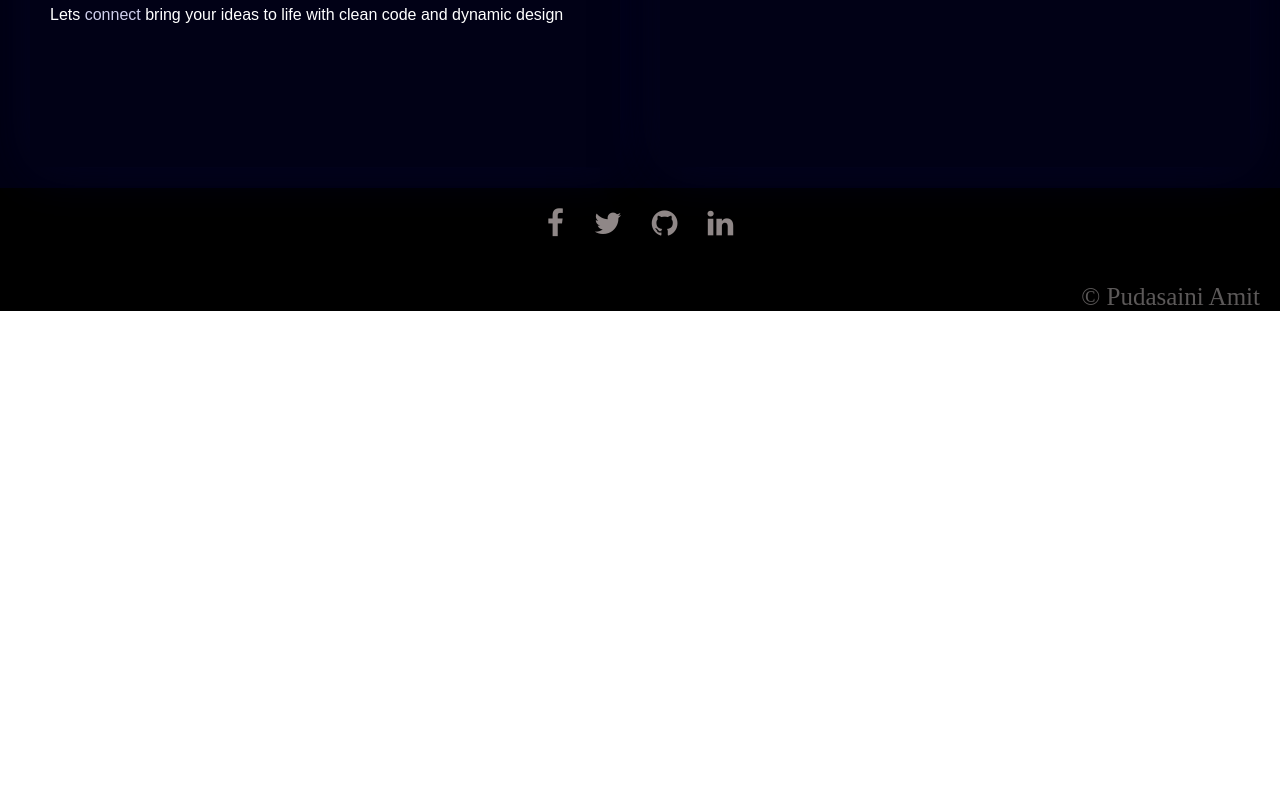
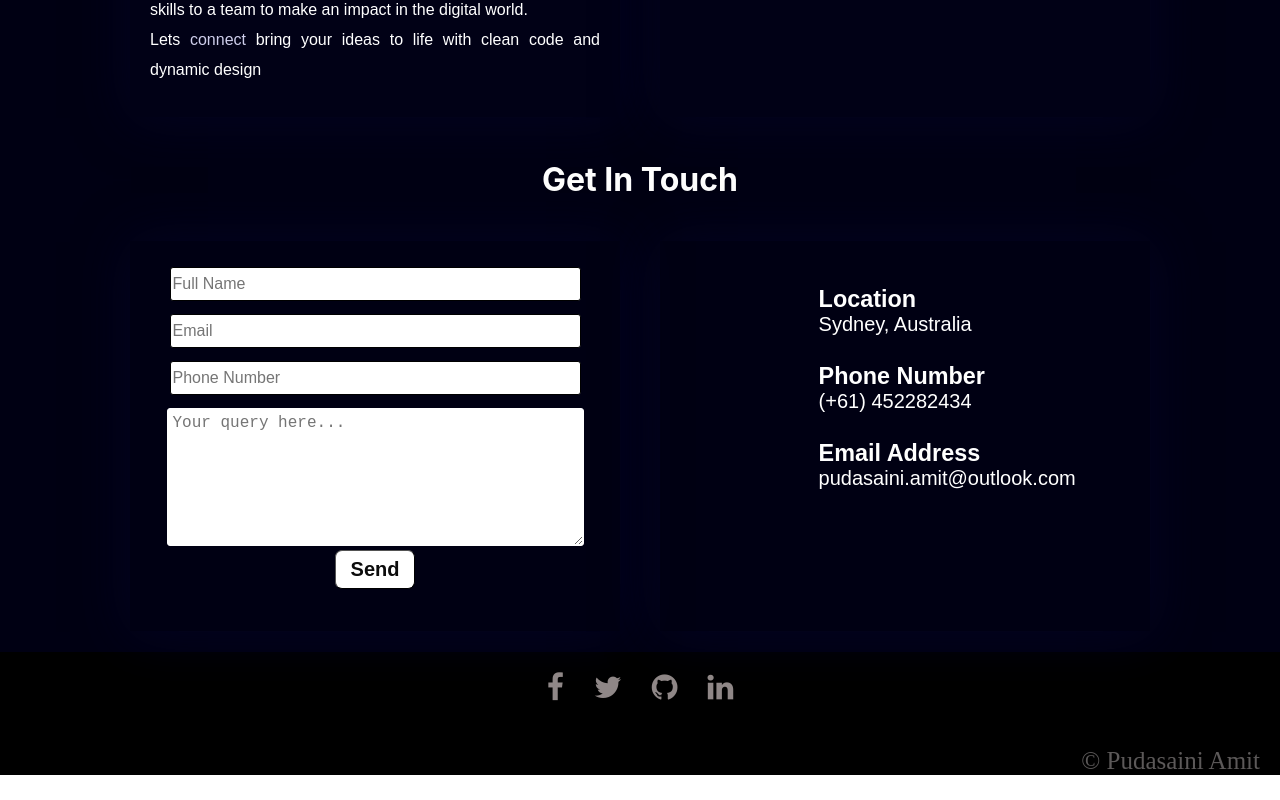
Before and after one commit to Pudasaini-Amit/pudasaini-amit.github.io, a React (Create React App) app: page / in a window 1280 px wide. Shown: the part 1538-2338 px from the top of the page. Before the commit the page ends 1874 px from the top, so only its background shows below. Built offline with nearby package versions, Linux system fonts and the light colour scheme.

Commit message:
Contact section completed

```diff
--- a/src/App.js
+++ b/src/App.js
@@ -4,7 +4,7 @@ import Navbar from './components/navbar/Navbar';
 import Footer from './components/footer/Footer';
 import Home from './pages/home/Home';
 import About from './pages/about/About';
-
+import Contact from './pages/contact/Contact';
 
 
 function App() {
@@ -14,6 +14,7 @@ function App() {
     <Navbar/>
     <Home/>
     <About/>
+    <Contact/>
     <Footer/>
     </>
   );
--- a/src/pages/about/About.css
+++ b/src/pages/about/About.css
@@ -24,8 +24,8 @@ h1{
 }
 #about .left,
 #about .right{
-   width: 550px;
-   height: 400px;
+   width: 450px;
+   height: 350px;
    padding: 20px;
    color: white;
    background-color: #010116;
@@ -46,10 +46,11 @@ h1{
       margin-right: -10px;
    }
 }
-@media screen and (max-width:412px){
+@media screen and (max-width:421px){
 
-   .left p{
-         font-size: 4vw;
+  #about .left p{
+         font-size: 3.5vw;
+         word-spacing: 0.5px;
    }
 
 }
--- a/src/pages/contact/Contact.css
+++ b/src/pages/contact/Contact.css
@@ -0,0 +1,90 @@
+#container{
+   background-color: #000013;
+   padding: 1px;
+}
+
+#contact{
+   display: flex;
+   flex-wrap: wrap;
+   justify-content: center;
+   color: white;
+}
+#contact .left,
+#contact .right{
+   width: 450px;
+   height: 350px;
+   padding: 20px;
+   margin: 20px;
+   font-family: Arial, sans-serif;
+   box-shadow: 1px 1px 50px #040422;
+   text-align: center;
+}
+
+#contact .right .contact_details{
+   text-align: left;
+   padding: 2.5% 30%;
+   font-size: 20px;
+}
+#contact .right .contact_details div{
+   padding: 2%;
+   line-height: 1.6px;
+}
+
+
+.form-control{
+
+   border: 1px solid black;
+    font-size: 16px;
+   border-radius: 3px;
+    margin: 6.5px;
+   height: 30px;
+   width: 90%;
+
+ }
+ .formcontrol{
+   border: 1px solid white;
+   border-radius: 3px;
+   font-size: 16px;
+   margin-top: 6px;
+   padding:5px;
+   width: 90%;
+   background-color: white;
+
+}
+.btn{
+
+   padding: 7px 15px;
+   font-size: 20px;
+   border-radius: 7px;
+   background-color: white;
+   color: rgb(12, 12, 12);
+   border-width: 0.5px;
+   font-weight: 550;
+   text-align: center;
+
+ }
+ .btn:hover{
+    background-color:#1a1919;
+    border-color: #ced9d1;
+    cursor: pointer;
+    color: white;
+ }
+ .btn:active{
+    background-color: #555050;
+    color: #161422;
+ }
+ @media screen and (max-width:516px){
+
+   #contact .right p{
+          font-size: 3.5vw;
+          word-spacing: 0.5px;
+    }
+    #contact .right h3{
+      font-size: 3.5vw;
+
+    }
+    #contact .right {
+      max-height: 300px;
+
+   }
+ }
--- a/src/pages/contact/Contact.js
+++ b/src/pages/contact/Contact.js
@@ -0,0 +1,69 @@
+import React from "react";
+import "./Contact.css";
+
+
+
+function Contact(){
+   return(
+         <div id="container">
+            <center><h1>  Get In Touch</h1></center>
+            <div id="contact">
+               <div className="left">
+                  <form action="#" method="post" class="form">
+                     <div id="inputs">
+                           <div>
+                              <input
+                                 name="name"
+                                 type="text"
+                                 className="form-control"
+                                 id="name"
+                                 placeholder="Full Name" required/>
+                           </div>
+                           <div>
+                              <input
+                                 type="email"
+                                 name="email"
+                                 className="form-control"
+                                 id="mail"
+                                 placeholder="Email" required/>
+                           </div>
+
+                           <div>
+                              <input
+                                 type="tel"
+                                 className="form-control"
+                                 id="phone"
+                                 name="phone"
+                                 placeholder="Phone Number"
+                                 pattern="[0-9]{3}-[0-9]{3}-[0-9]{4}" required />
+                           </div>
+                     </div>
+                           <div id="message">
+                              <textarea name="message" rows="7" className="formcontrol" id="comment" placeholder="Your query here..."></textarea>
+                           </div>
+                  </form>
+                  <button type="submit" className ="btn">Send</button><br/>
+               </div>
+
+               <div className="right">
+                  <div className="contact_details">
+                        <div>
+                           <h3>Location</h3>
+                           <p>Sydney, Australia</p>
+                        </div>
+                        <div>
+                           <h3>Phone Number</h3>
+                           <p>(+61) 452282434</p>
+                        </div>
+                        <div>
+                           <h3>Email Address</h3>
+                           <p>pudasaini.amit@outlook.com</p>
+                        </div>
+                  </div>
+               </div>
+            </div>
+         </div>
+   )
+}
+
+export default Contact;
```
